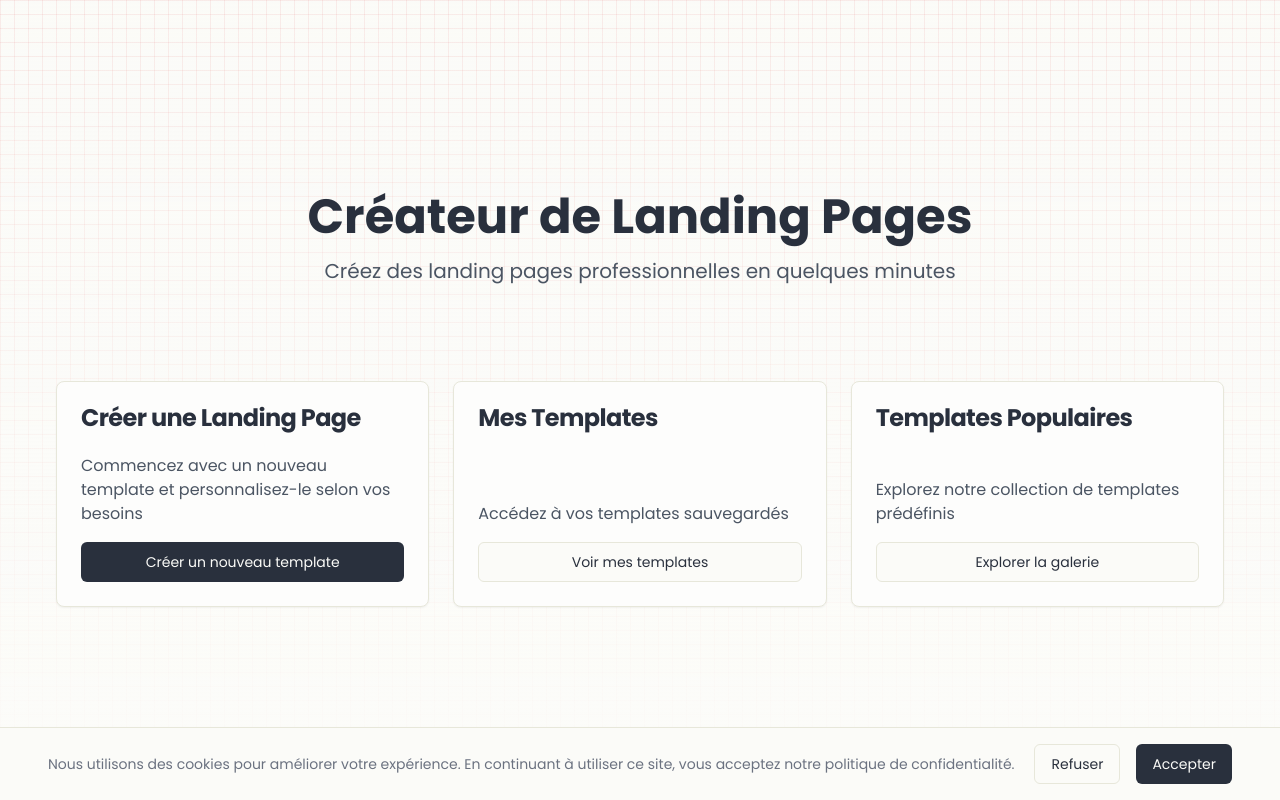
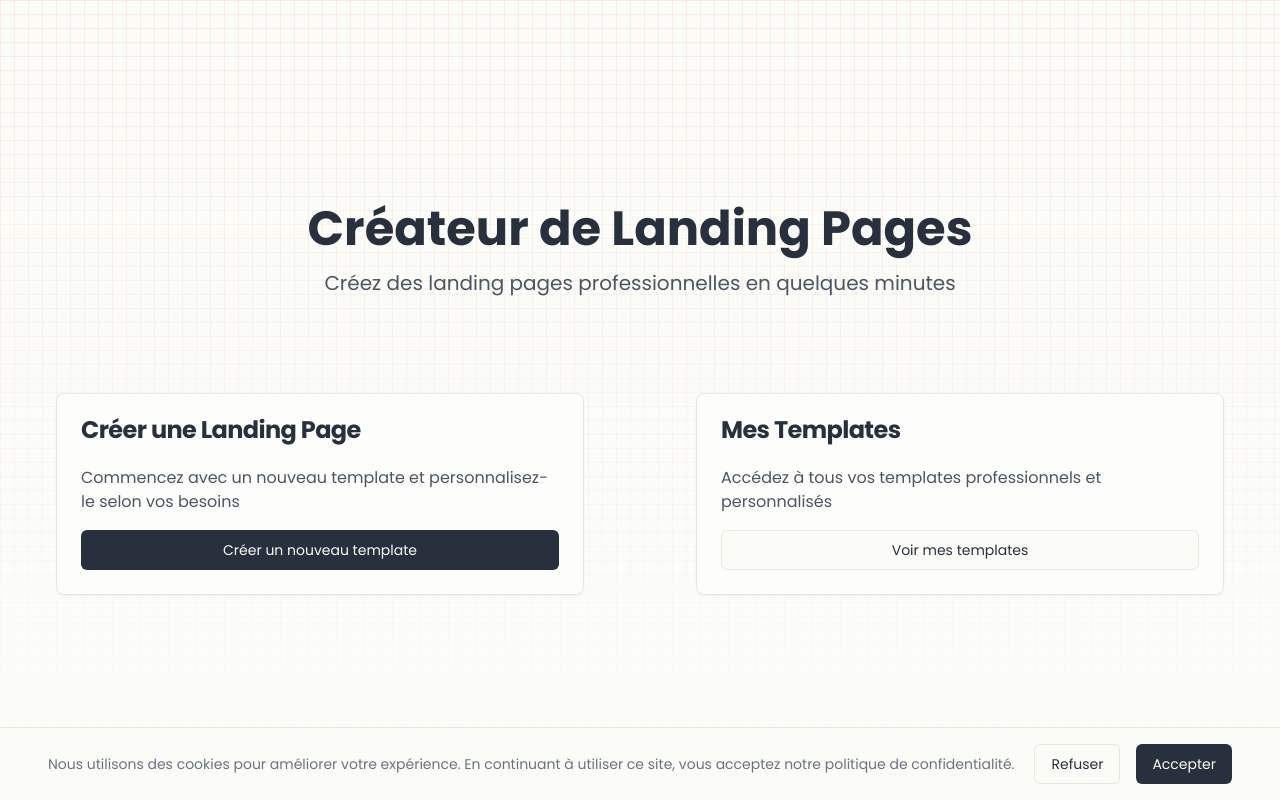
Before and after one commit to truuue/CustomTemplatesCluster, a Next.js app: page /landing-page in a window 1280 px wide. Built offline with nearby package versions, Linux system fonts and the light colour scheme.

Commit message:
delete one card

```diff
--- a/src/app/landing-page/page.tsx
+++ b/src/app/landing-page/page.tsx
@@ -20,7 +20,7 @@
           </p>
         </div>
 
-        <div className="mx-auto grid w-full max-w-7xl grid-cols-1 gap-6 px-4 sm:grid-cols-2 sm:px-6 lg:grid-cols-3">
+        <div className="mx-auto grid w-full max-w-7xl grid-cols-1 gap-28 px-4 sm:grid-cols-2 sm:px-6">
           <Card className="hover-card flex flex-col justify-between">
             <CardHeader>
               <CardTitle>Créer une Landing Page</CardTitle>
@@ -42,27 +42,11 @@
             </CardHeader>
             <CardContent>
               <p className="mb-4 text-gray-600">
-                Accédez à vos templates sauvegardés
+                Accédez à tous vos templates professionnels et personnalisés
               </p>
               <Link href="/templates">
                 <Button variant="outline" className="w-full">
                   Voir mes templates
-                </Button>
-              </Link>
-            </CardContent>
-          </Card>
-
-          <Card className="hover-card flex flex-col justify-between">
-            <CardHeader>
-              <CardTitle>Templates Populaires</CardTitle>
-            </CardHeader>
-            <CardContent>
-              <p className="mb-4 text-gray-600">
-                Explorez notre collection de templates prédéfinis
-              </p>
-              <Link href="/templates/gallery">
-                <Button variant="outline" className="w-full">
-                  Explorer la galerie
                 </Button>
               </Link>
             </CardContent>
```
